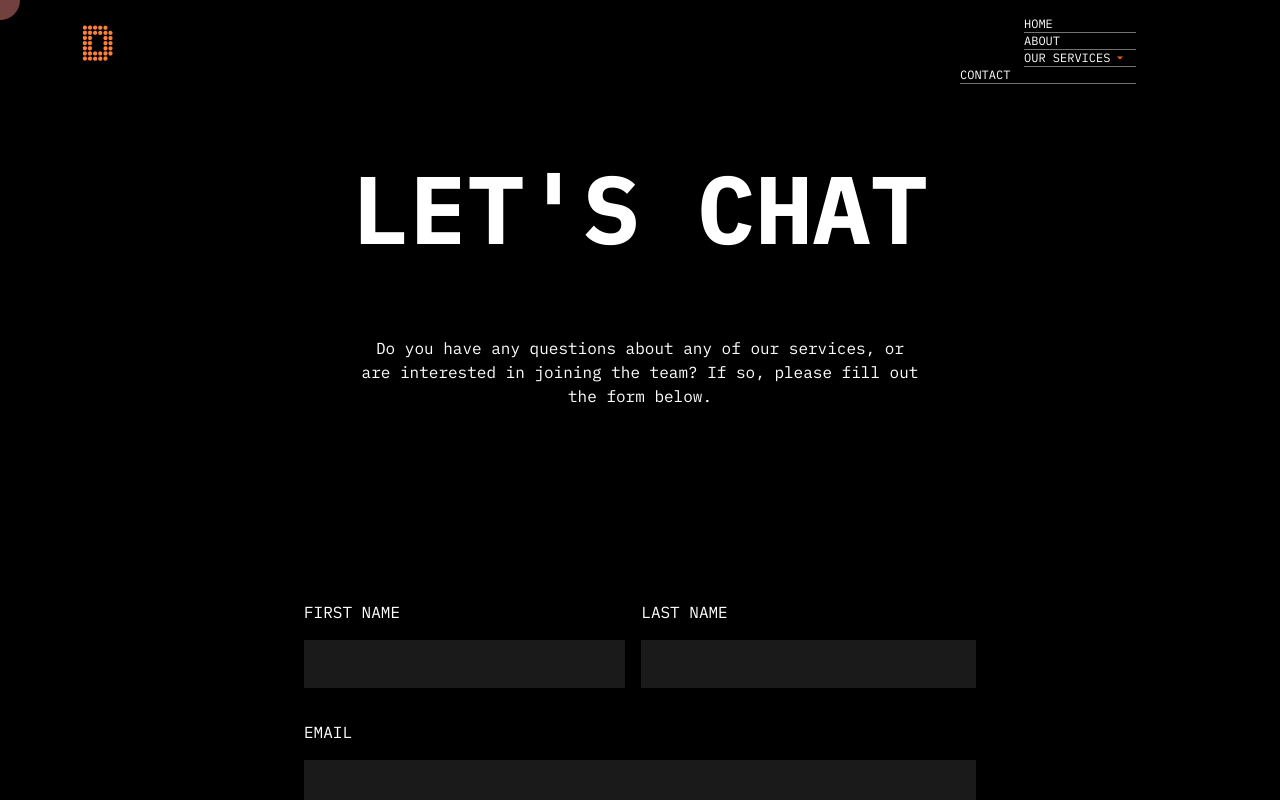
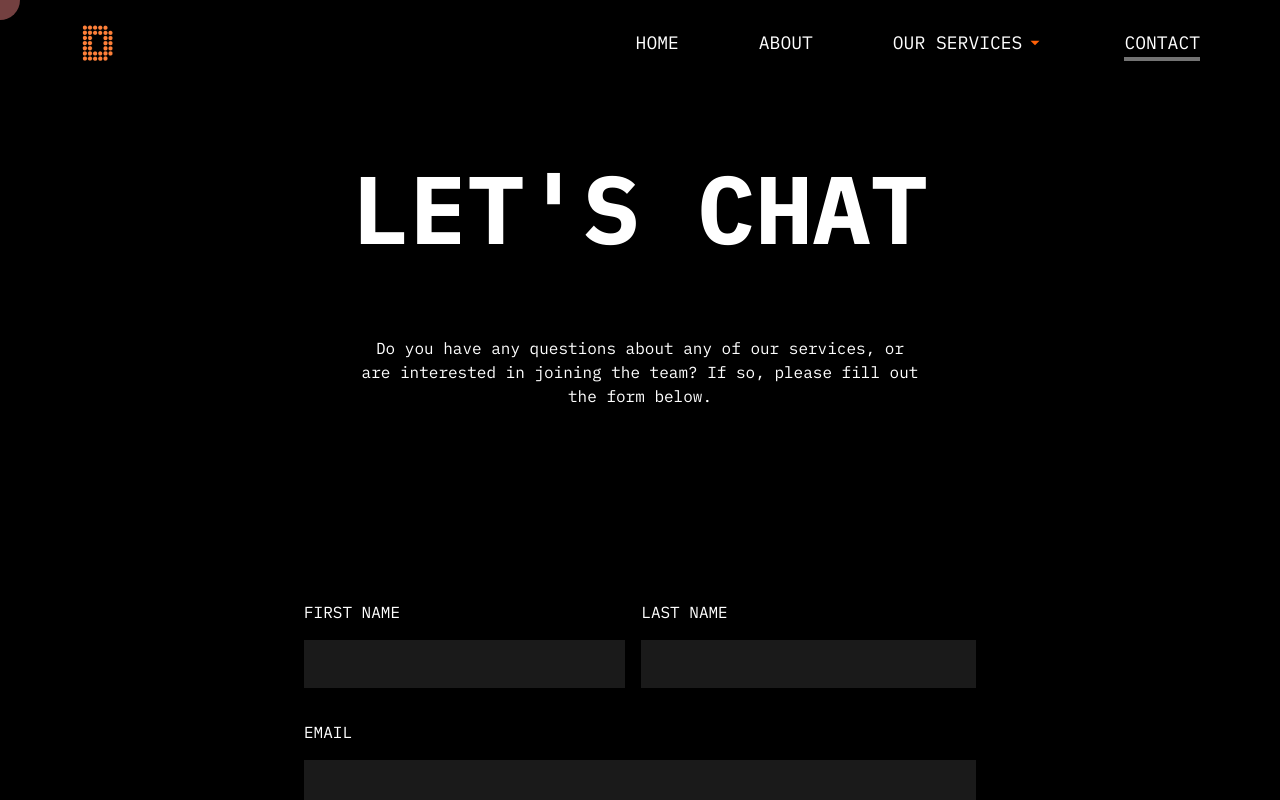
Before and after one commit to Generalsoi/detect-atlantic, a React (Vite) app: page /contact in a window 1280 px wide. Shown: the top 800 px of the page. Built offline with nearby package versions, Linux system fonts and the light colour scheme.

Commit message:
fix: changed the navbar

```diff
--- a/src/components/Navbar.tsx
+++ b/src/components/Navbar.tsx
@@ -33,40 +33,25 @@ export const NavLink: FC<navLink> = ({ name, link, sublinks }) => {
       to={sublinks.length ? "#" : link}
       className={
         isActive
-          ? "font-ibmPlexMono mt-16 md:mt-0 border border-x-0 border-t-0 border-neutral-500 w-full md:w-44 md:-translate-x-16 transition duration-500 ease-in-out text-md md:text-xs uppercase"
-          : "font-ibmPlexMono mt-16 md:mt-0 border border-x-0 border-t-0 border-neutral-500 w-full md:w-28 text-md md:text-xs uppercase"
+          ? "font-ibmPlexMono mt-16 md:mt-0 border-4 border-x-0 border-t-0 border-neutral-500  transition duration-500 ease-in-out text-md md:text-xs uppercase"
+          : "font-ibmPlexMono mt-16 md:mt-0  text-md md:text-xs uppercase"
       }
-      style={{ borderBottomWidth: "0.1px" }}
     >
       <span
         onClick={handleDropDown}
-        className="flex items-center gap-1 relative"
+        className="flex items-center gap-1 relative md:text-md lg:text-lg"
       >
         {name}{" "}
         {!!sublinks.length && <IoMdArrowDropdown className="text-[#FF6108]" />}
       </span>
       {sublinks.length && dropdown ? (
-        <motion.div
-          className="flex flex-col ml-10"
-          initial={{ height: "100%", opacity: 0 }}
-          animate={
-            dropdown
-              ? {
-                  height: "100%",
-                  opacity: 1,
-                  y: 0,
-                  transition: { type: "spring", stiffness: 20 },
-                }
-              : {
-                  opacity: 0,
-                  y: "100px",
-                  transition: { type: "spring", stiffness: 20 },
-                }
-          }
-          exit={{ height: "100%" }}
-        >
+        <motion.div className="flex flex-col md:absolute top-20 rounded-xl bg-[#000000] p-6 h-fit w-full md:w-48">
           {sublinks.map((sublink, index) => (
-            <Link key={index} to={sublink.sublink} className="mt-4 md:mt-1">
+            <Link
+              key={index}
+              to={sublink.sublink}
+              className="mt-4 md:mt-4 lg:text-[15px]"
+            >
               {sublink.name}
             </Link>
           ))}
@@ -113,7 +98,7 @@ export const Navbar: FC = () => {
   // ];
 
   return (
-    <div className="text-[#fff] md:flex items-start justify-between px-4 md:px-10 lg:px-20 py-4 fixed top-0 bg-[#000000] w-full z-20 transition-all ease-in-out duration-300">
+    <div className="text-[#fff] md:flex items-center justify-between px-4 md:px-10 lg:px-20 py-4 fixed top-0 bg-[#000000] w-full z-20 transition-all ease-in-out duration-300">
       <Link to="/">
         <img src={Dlogo} alt="d-logo" />
       </Link>
@@ -129,9 +114,7 @@ export const Navbar: FC = () => {
         )}
       </span>
 
-      <span
-        className={`flex flex-col  ${open ? "block h-fit" : "hidden md:flex"}`}
-      >
+      <span className={`md:flex md:gap-10 lg:gap-20  `}>
         {navLinks.map(({ name, index, link, sublinks }) => (
           <NavLink key={index} name={name} link={link} sublinks={sublinks} />
         ))}
```
